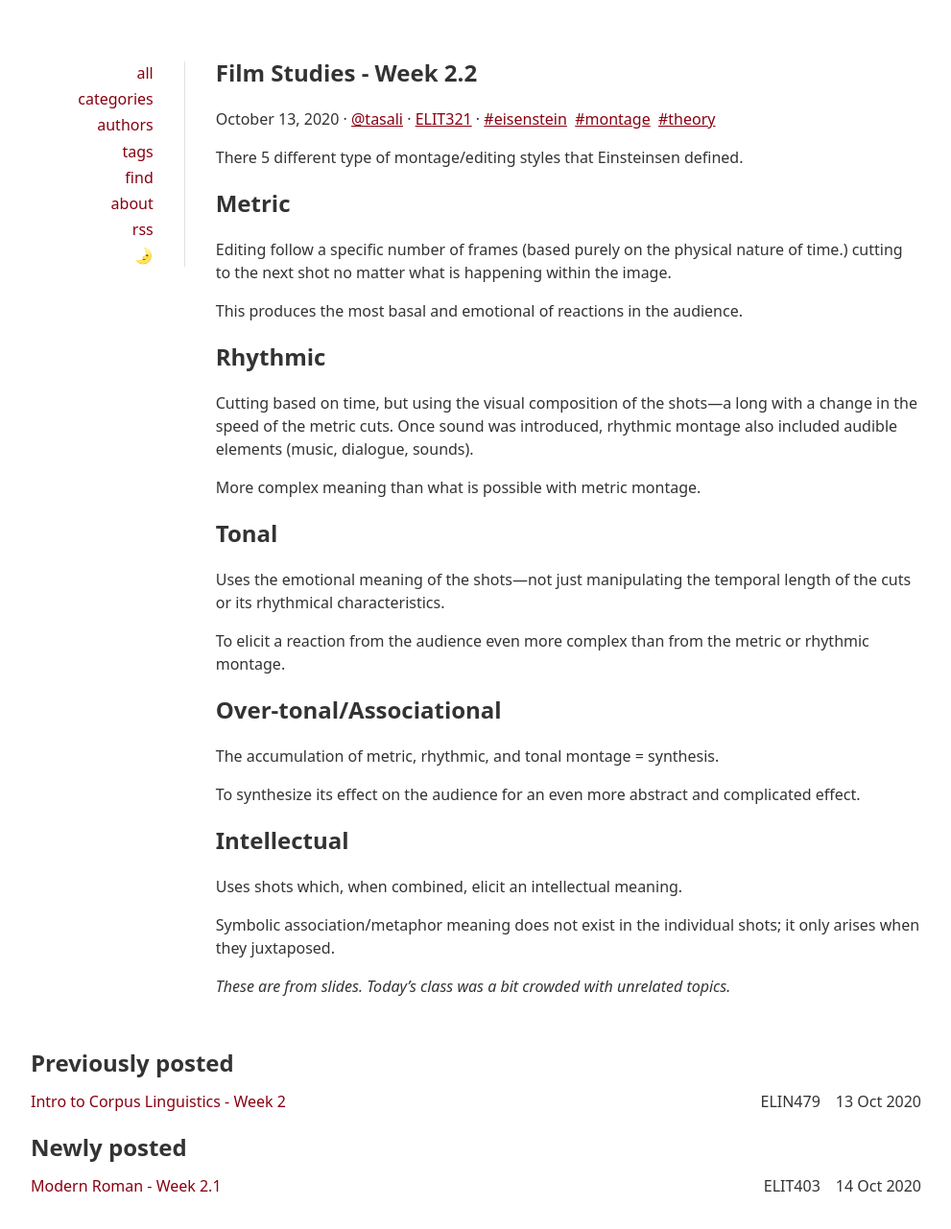
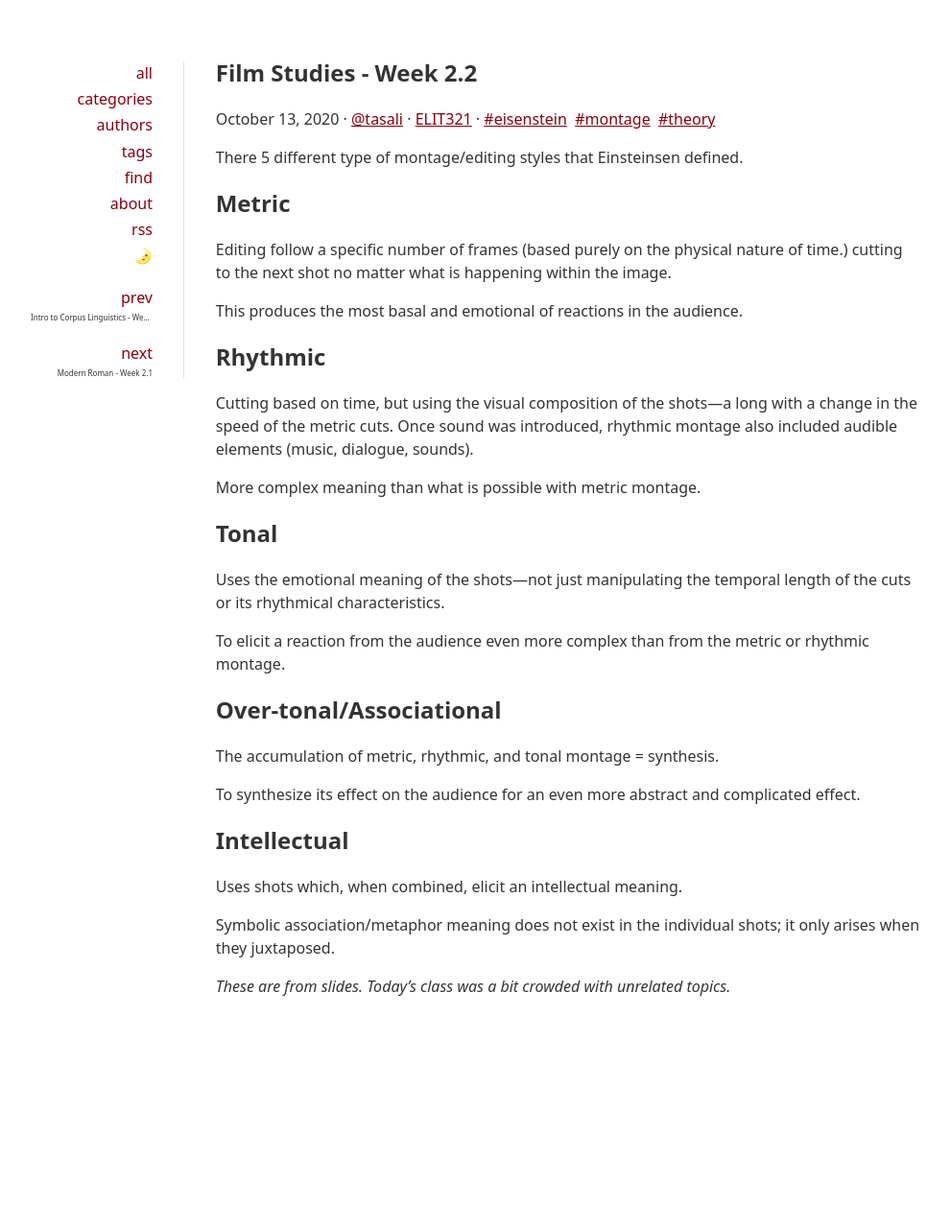
Before and after one commit to velitasali/notes, a Jekyll site: the page built from _posts/2020-10-13-film-studies-week-2-2.md, in a window 1280 px wide and 1320 px high. Shown: the top 1281 px of the window at 96% size, without its empty margins (144-1135 px from the left). Built offline with Jekyll 4.4.1, drawn with Linux system fonts in a browser that asks for light colours.

Commit message:
Implement the Awesome Navigation
It's the name I gave it

```diff
--- a/_includes/navigation.html
+++ b/_includes/navigation.html
@@ -2,10 +2,20 @@
       <!--<h1 class="logo">{{ site.title }}</h1> -->
       <nav role="navigation">
          <ul>
-            {% for item in site.data.navigation.links %}
-               <li><a href="{{ item.url }}" {% if item.url == page.url %} class="active"{% endif %}>{{ item.title }}</a></li>
-            {% endfor %}
+{% for item in site.data.navigation.links %}
+            <li><a href="{{ item.url }}" {% if item.url == page.url %} class="active"{% endif %}>{{ item.title }}</a></li>
+{% endfor %}
             <li id="theme-toggle-item"><a id="theme-toggle" title="Toggle dark/light theme" href="javascript:void(0)" onclick="toggleTheme()"></a></li>
+{% if page.previous.url %}
+   {% assign post=page.previous %}
+            <li class="nav-post-link"><a href="{{ page.previous.url }}">prev</a></li>
+            <li class="nav-post" title="{{ page.previous.title }}">{{ page.previous.title }}</li>
+{% endif %}
+{% if page.next.url %}
+   {% assign post=page.next %}
+            <li class="nav-post-link"><a href="{{ page.next.url }}">next</a></li>
+            <li class="nav-post" title="{{ page.next.title }}">{{ page.next.title }}</li>
+{% endif %}
          </ul>
       </nav>
 </header>
--- a/_layouts/post.html
+++ b/_layouts/post.html
@@ -26,15 +26,3 @@ layout: default
   </p>
   {{ content }}
 </section>
-<section class="posts">
-  {% if page.previous.url %}
-    <h2>Previously posted</h2>
-    {% assign post=page.previous %}
-    {% include list_post.html %}
-  {% endif %}
-  {% if page.next.url %}
-    <h2>Newly posted</h2>
-    {% assign post=page.next %}
-    {% include list_post.html %}
-  {% endif %}
-</section>
--- a/_sass/_main.scss
+++ b/_sass/_main.scss
@@ -25,7 +25,12 @@ body {
 	transition: background-color .75s;
 }
 
-nav ul {
+header nav {
+	position: fixed;
+	width: 10rem;
+}
+
+header nav ul {
 	border-right: 1px solid $unopinionated_color;
 	margin-block-start: 0;
 	margin-block-end: 0;
@@ -314,24 +319,38 @@ main {
 	margin: .5rem 0;
 }
 
+.nav-post {
+	font-size: .5rem;
+	text-overflow: ellipsis;
+	overflow: hidden;
+	white-space: nowrap;
+}
+
+.nav-post-link {
+	margin-top: 1.2rem;
+}
+
 @media screen and (max-width: 49rem) {
 	header li {
 	    display: inline-flex;
-		margin-right: 1rem;
+		margin-right: .5rem;
+		margin-left: .5rem;
 	}
 
 	.logo {
 		padding-bottom: 1rem;
 	}
 
-	header ul {
+	header nav {
+		position: initial;
+		width: initial;
+	}
+
+	header nav ul {
+		border-right: 0;
 		border-bottom: 1px solid $unopinionated_color;
 		padding-bottom: 2rem;
 		text-align: center;
-	}
-
-	nav ul {
-	    border-right: 0;
 	}
 
 	.photos ul {
@@ -340,6 +359,14 @@ main {
 
 	section[class="post"] img {
 		width: initial;
+	}
+
+	.nav-post-link {
+		margin-top: unset;
+	}
+
+	.nav-post {
+		display: none;
 	}
 }
 
```
